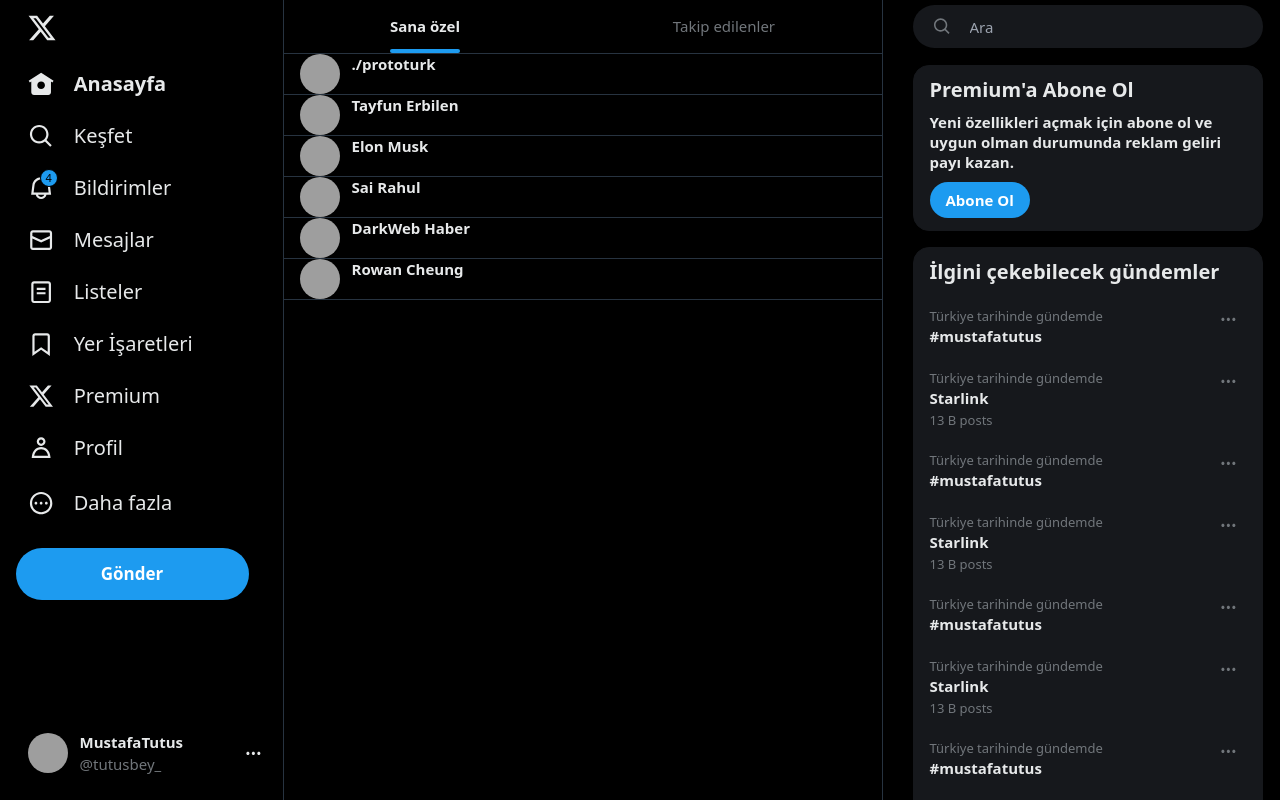
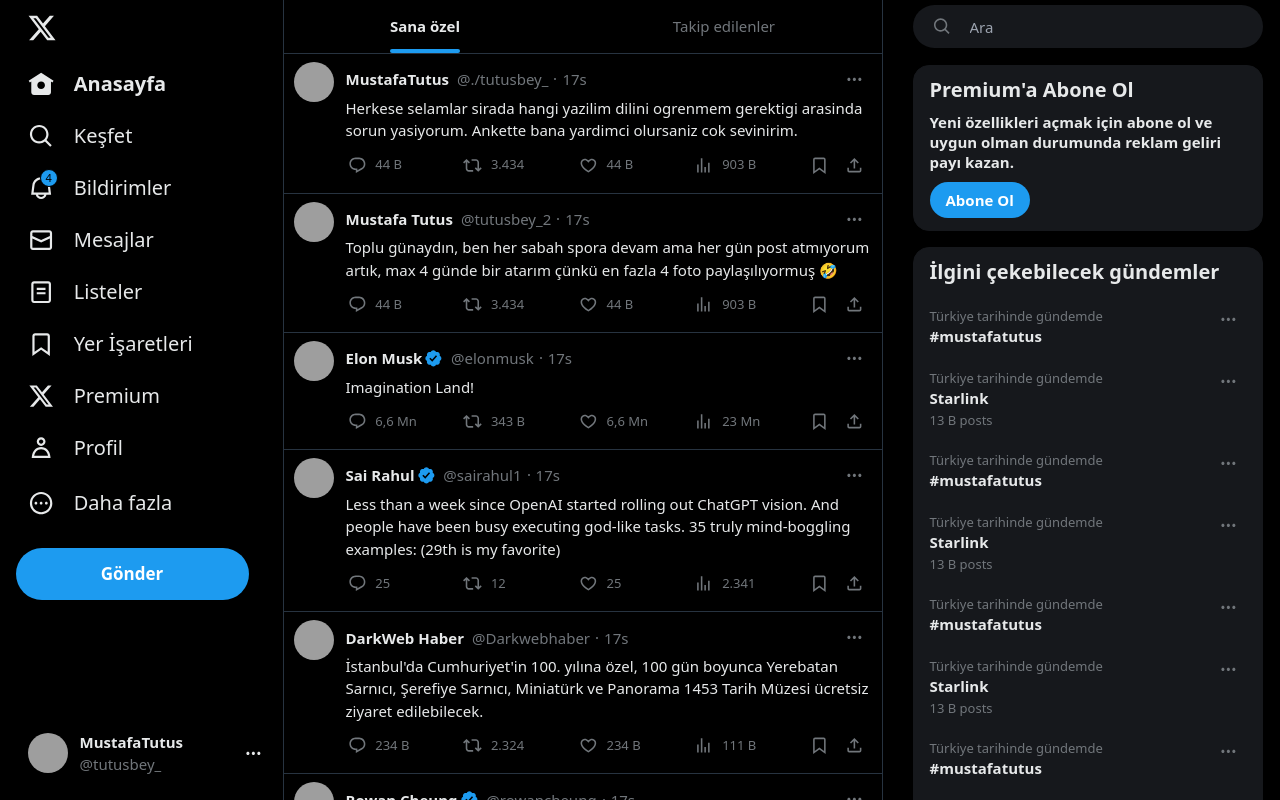
Before and after one commit to tutusjr/twitterClone, a React (Vite) app: page / in a window 1280 px wide. Shown: the top 800 px of the page. Built offline with nearby package versions, Linux system fonts and the light colour scheme; grey boxes are pictures that could not be loaded.

Commit message:
post progress

```diff
--- a/src/components/post/index.jsx
+++ b/src/components/post/index.jsx
@@ -1,25 +1,115 @@
-
-export default function Post ({ post }) {
-    return(
-        <div className="px-4 gap-3 border-b border-[color:var(--background-third)] flex">
-        <img src={post.account.avatar} className="w-10 h-10 rounded-full object-cover" alt="" />
-        <div className="flex-1">
-            <header>
-                <div className="leading-5">
+/* eslint-disable react/prop-types */
+import { numberFormat } from "../../utils/format";
+export default function Post({ post }) {
+  return (
+    <div className="px-2.5 gap-3 py-2 border-b relative border-[color:var(--background-third)] before:transition-colors flex before:absolute before:inset-0 before:hover:bg-[color:var(--background-secondary)] before:opacity-50 before:z-[-1] cursor-pointer">
+      <img
+        src={post.account.avatar}
+        className="w-10 h-10 rounded-full object-cover"
+        alt=""
+      />
+      <div className="flex-1 mb-0.5">
+        <header className="leading-5 flex items-center gap-2">
           <a href="#" className="hover:underline flex items-center font-bold">
             {post.account.fullName}
             {post.account?.verified && (
-                        <svg viewBox="0 0 16 16" className="w-3 h-3 ml-1">
+              <svg
+                viewBox="0 0 22 22"
+                className="text-[#1d9bf0] ml-0.5 h-[1.172rem]"
+              >
                 <path
-                                fillRule="evenodd"
-                                d="M5.5 11.5a.75.75 0 1 1-1.5 0 .75.75 0 0 1 1.5 0zm0-4a.75.75 0 1 1-1.5 0 .75.75 0 0 1 1.5 0zm0-4a.75.75 0 1 1-1.5 0 .75.75 0 0 1 1.5 0z"
+                  fill="currentColor"
+                  d="M20.396 11c-.018-.646-.215-1.275-.57-1.816-.354-.54-.852-.972-1.438-1.246.223-.607.27-1.264.14-1.897-.131-.634-.437-1.218-.882-1.687-.47-.445-1.053-.75-1.687-.882-.633-.13-1.29-.083-1.897.14-.273-.587-.704-1.086-1.245-1.44S11.647 1.62 11 1.604c-.646.017-1.273.213-1.813.568s-.969.854-1.24 1.44c-.608-.223-1.267-.272-1.902-.14-.635.13-1.22.436-1.69.882-.445.47-.749 1.055-.878 1.688-.13.633-.08 1.29.144 1.896-.587.274-1.087.705-1.443 1.245-.356.54-.555 1.17-.574 1.817.02.647.218 1.276.574 1.817.356.54.856.972 1.443 1.245-.224.606-.274 1.263-.144 1.896.13.634.433 1.218.877 1.688.47.443 1.054.747 1.687.878.633.132 1.29.084 1.897-.136.274.586.705 1.084 1.246 1.439.54.354 1.17.551 1.816.569.647-.016 1.276-.213 1.817-.567s.972-.854 1.245-1.44c.604.239 1.266.296 1.903.164.636-.132 1.22-.447 1.68-.907.46-.46.776-1.044.908-1.681s.075-1.299-.165-1.903c.586-.274 1.084-.705 1.439-1.246.354-.54.551-1.17.569-1.816zM9.662 14.85l-3.429-3.428 1.293-1.302 2.072 2.072 4.4-4.794 1.347 1.246z"
                 />
               </svg>
             )}
           </a>
+          <div className="text-[color:var(--color-base-secondary)] flex items-center gap-1.5">
+            @{post.account.username}
+            <div className="h-0.5 w-0.5 rounded-full bg-[color:var(--color-base-secondary)]" />
+            <div>17s</div>
+          </div>
+          <div className="flex justify-end items-center flex-1">
+          <div className="w-[2.172rem] h-[2.172rem] transition-colors flex items-center justify-center text-[color:var(--color-base-secondary)] hover:text-[#1d9bf0] hover:bg-[#1d9bf01a] rounded-full text-[0.813rem]">
+          <svg viewBox="0 0 24 24" className="w-[1.172rem]"><path fill="currentColor" d="M3 12c0-1.1.9-2 2-2s2 .9 2 2-.9 2-2 2-2-.9-2-2zm9 2c1.1 0 2-.9 2-2s-.9-2-2-2-2 .9-2 2 .9 2 2 2zm7 0c1.1 0 2-.9 2-2s-.9-2-2-2-2 .9-2 2 .9 2 2 2z"/></svg>
+          </div>
           </div>
         </header>
+        <div>
+          <div dangerouslySetInnerHTML={{ __html: post.content }} />
+          <div className="flex -ml-1.5 mt-1.5">
+            <div className="flex-1">
+            <div className=" group inline-flex items-center gap-px">
+              <div className="w-[2.172rem] h-[2.172rem] transition-colors flex items-center justify-center text-[color:var(--color-base-secondary)] group-hover:bg-[#1d9bf01a] rounded-full group-hover:text-[#1d9bf0]">
+                <svg viewBox="0 0 24 24" className="h-[1.172rem]">
+                  <path
+                    fill="currentColor"
+                    d="M1.751 10c0-4.42 3.584-8 8.005-8h4.366c4.49 0 8.129 3.64 8.129 8.13 0 2.96-1.607 5.68-4.196 7.11l-8.054 4.46v-3.69h-.067c-4.49.1-8.183-3.51-8.183-8.01zm8.005-6c-3.317 0-6.005 2.69-6.005 6 0 3.37 2.77 6.08 6.138 6.01l.351-.01h1.761v2.3l5.087-2.81c1.951-1.08 3.163-3.13 3.163-5.36 0-3.39-2.744-6.13-6.129-6.13H9.756z"
+                  />
+                </svg>
+              </div>
+              <span className="text-[0.813rem] transition-colors text-[color:var(--color-base-secondary)] group-hover:text-[#1d9bf0]">
+                {numberFormat(post.stats.comments)}
+              </span>
             </div>
             </div>
-    )
+            <div className="flex-1">
+            <div className="group inline-flex items-center gap-px">
+              <div className="w-[2.172rem] h-[2.172rem] transition-colors flex items-center justify-center text-[color:var(--color-base-secondary)] group-hover:bg-[#00ba7c1a] rounded-full group-hover:text-[#00ba7c]">
+                <svg viewBox="0 0 24 24" className="h-[1.172rem]">
+                  <path
+                  fill="currentColor"
+                  d="M4.5 3.88l4.432 4.14-1.364 1.46L5.5 7.55V16c0 1.1.896 2 2 2H13v2H7.5c-2.209 0-4-1.79-4-4V7.55L1.432 9.48.068 8.02 4.5 3.88zM16.5 6H11V4h5.5c2.209 0 4 1.79 4 4v8.45l2.068-1.93 1.364 1.46-4.432 4.14-4.432-4.14 1.364-1.46 2.068 1.93V8c0-1.1-.896-2-2-2z" />
+                </svg>
+              </div>
+              <span className="text-[0.813rem] transition-colors text-[color:var(--color-base-secondary)] group-hover:text-[#00ba7c]">
+                {numberFormat(post.stats.repost)}
+              </span>
+            </div>
+            </div>
+            <div className="flex-1">
+            <div className="group inline-flex items-center gap-px">
+              <div className="w-[2.172rem] h-[2.172rem] transition-colors flex items-center justify-center text-[color:var(--color-base-secondary)] group-hover:bg-[#f918801a] rounded-full group-hover:text-[#f91880]">
+              <svg viewBox="0 0 24 24" className="h-[1.172rem]">
+                <path
+                fill="currentColor"
+                d="M16.697 5.5c-1.222-.06-2.679.51-3.89 2.16l-.805 1.09-.806-1.09C9.984 6.01 8.526 5.44 7.304 5.5c-1.243.07-2.349.78-2.91 1.91-.552 1.12-.633 2.78.479 4.82 1.074 1.97 3.257 4.27 7.129 6.61 3.87-2.34 6.052-4.64 7.126-6.61 1.111-2.04 1.03-3.7.477-4.82-.561-1.13-1.666-1.84-2.908-1.91zm4.187 7.69c-1.351 2.48-4.001 5.12-8.379 7.67l-.503.3-.504-.3c-4.379-2.55-7.029-5.19-8.382-7.67-1.36-2.5-1.41-4.86-.514-6.67.887-1.79 2.647-2.91 4.601-3.01 1.651-.09 3.368.56 4.798 2.01 1.429-1.45 3.146-2.1 4.796-2.01 1.954.1 3.714 1.22 4.601 3.01.896 1.81.846 4.17-.514 6.67z"/>
+                </svg>
+              </div>
+              <span className="text-[0.813rem] transition-colors text-[color:var(--color-base-secondary)] group-hover:text-[#f91880]">
+                {numberFormat(post.stats.comments)}
+              </span>
+            </div>
+            </div>
+            <div className="flex-1">
+            <div className="group inline-flex items-center gap-px">
+              <div className="w-[2.172rem] h-[2.172rem] transition-colors flex items-center justify-center text-[color:var(--color-base-secondary)] group-hover:bg-[#1d9bf01a] rounded-full group-hover:text-[#1d9bf0]">
+              <svg viewBox="0 0 24 24" className="h-[1.172rem]">
+                <path
+                fill="currentColor"
+                d="M8.75 21V3h2v18h-2zM18 21V8.5h2V21h-2zM4 21l.004-10h2L6 21H4zm9.248 0v-7h2v7h-2z"/>
+                </svg>
+              </div>
+              <span className="text-[0.813rem] transition-colors text-[color:var(--color-base-secondary)] group-hover:text-[#1d9bf0]">
+                {numberFormat(post.stats.view)}
+              </span>
+            </div>
+            </div>
+            <div className="text-[color:var(--color-base-secondary)] transition-colors w-[2.172rem] h-[2.172rem] flex items-center justify-center hover:text-[#1d9bf0] hover:bg-[#1d9bf01a] rounded-full">
+            <svg viewBox="0 0 24 24" className="w-[1.172rem]">
+                <path
+                fill="currentColor"
+                d="M4 4.5C4 3.12 5.119 2 6.5 2h11C18.881 2 20 3.12 20 4.5v18.44l-8-5.71-8 5.71V4.5zM6.5 4c-.276 0-.5.22-.5.5v14.56l6-4.29 6 4.29V4.5c0-.28-.224-.5-.5-.5h-11z"/></svg>
+            </div>
+            <div className="text-[color:var(--color-base-secondary)] transition-colors w-[2.172rem] h-[2.172rem] flex items-center justify-center hover:text-[#1d9bf0] hover:bg-[#1d9bf01a] rounded-full">
+            <svg viewBox="0 0 24 24" className="w-[1.172rem]">
+                <path
+                fill="currentColor"
+                d="M12 2.59l5.7 5.7-1.41 1.42L13 6.41V16h-2V6.41l-3.3 3.3-1.41-1.42L12 2.59zM21 15l-.02 3.51c0 1.38-1.12 2.49-2.5 2.49H5.5C4.11 21 3 19.88 3 18.5V15h2v3.5c0 .28.22.5.5.5h12.98c.28 0 .5-.22.5-.5L19 15h2z"/></svg>
+            </div>
+          </div>
+        </div>
+      </div>
+    </div>
+  );
 }
--- a/src/mock/posts.js
+++ b/src/mock/posts.js
@@ -2,8 +2,7 @@
 	{
 		id: '1708632465282150796',
 		type: 'poll',
-		content: `PROTOTURK'un paylaştığı videoları seviyor musunuz?
-Bu anket ders esnasında sorulmuştur.`,
+		content: `Herkese selamlar sirada hangi yazilim dilini ogrenmem gerektigi arasinda sorun yasiyorum. Ankette bana yardimci olursaniz cok sevinirim.`,
 		poll: {
 			voted: false,
 			votes: 12,
@@ -26,9 +25,9 @@
 			]
 		},
 		account: {
-			avatar: 'https://pbs.twimg.com/profile_images/1200814302820753410/AhAh3xlU_400x400.png',
-			username: 'prototurkcom',
-			fullName: './prototurk'
+			avatar: 'https://pbs.twimg.com/profile_images/1145673666249809921/Gps3Z3Cj_400x400.jpg',
+			username: './tutusbey_',
+			fullName: 'MustafaTutus'
 		},
 		stats: {
 			comments: 43535,
@@ -45,9 +44,9 @@
 			'https://pbs.twimg.com/media/F7VBIvaW0AIZyiX?format=jpg&name=large'
 		],
 		account: {
-			avatar: 'https://pbs.twimg.com/profile_images/1665642354009677824/LNZo7V8x_400x400.jpg',
-			username: 'tayfunerbilen',
-			fullName: 'Tayfun Erbilen'
+			avatar: 'https://pbs.twimg.com/profile_images/1638668730732277766/FvKwLm6Q_400x400.jpg',
+			username: 'tutusbey_2',
+			fullName: 'Mustafa Tutus'
 		},
 		stats: {
 			comments: 43535,
@@ -137,7 +136,7 @@
 			'https://pbs.twimg.com/media/F7VBIvaWAAAWUsx?format=jpg&name=large',
 		],
 		account: {
-			avatar: 'https://pbs.twimg.com/profile_images/1617700070710992896/pF3T_gMB_400x400.jpg',
+			avatar: 'https://pbs.twimg.com/profile_images/1711152452735774720/Cotttl-n_normal.jpg',
 			username: 'rowancheung',
 			fullName: 'Rowan Cheung',
 			verified: true
```
Lines whose indentation alone changed are shown as unchanged.
